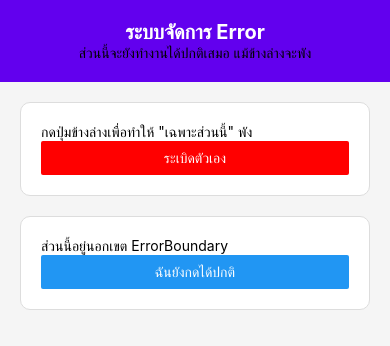
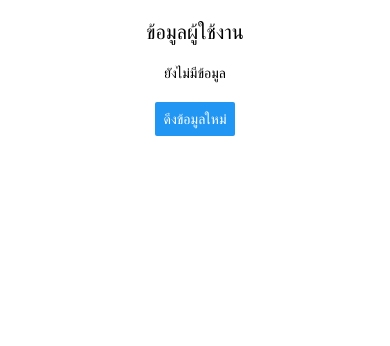
Before and after one commit to princesuke/tt-react-native-demo2, a React Native app: screen /Home in a window 390 px wide. Shown: the top 346 px of the page. Built offline with nearby package versions, Linux system fonts and the light colour scheme.

Commit message:
fix watch saga

```diff
--- a/App.js
+++ b/App.js
@@ -7,11 +7,12 @@ import { View, Button } from "react-native";
 
 import Counter2Screen from "./src/features/demo/Counter2Screen";
 import AppErrorScreen from "./src/features/demo/AppErrorScreen";
+import UserScreen from "./src/features/demo/UserScreen";
 
 export default function App() {
 
-
-  return <AppErrorScreen />
+  // return <UserScreen />
+  // return <AppErrorScreen />
 
   // return <ThemeSwitcherScreen />
 
@@ -37,8 +38,10 @@ export default function App() {
 
   return (
     <Provider store={store}>
+     <UserScreen />
+
       {/* <Counter2Screen /> */}
-      <AppNavigator />
+      {/* <AppNavigator /> */}
     </Provider>
   );
 }
--- /dev/null
+++ b/src/features/demo/UserScreen.js
@@ -0,0 +1,39 @@
+import { View, Text, Button, ActivityIndicator } from 'react-native';
+import { useDispatch, useSelector } from 'react-redux';
+import { userActions } from '../../store/slices/userSlice';
+
+export default function UserScreen() {
+  const dispatch = useDispatch();
+
+  // (2) ดึงข้อมูลจาก Store มาใช้งาน (ดึงจาก state.user ตามที่ตั้งใน store/index.js)
+  const { data, loading, error } = useSelector((state) => state.user);
+
+  const handleFetchData = () => {
+    // (3) สั่งงาน! เมื่อ dispatch ตัวนี้ Saga จะได้ยินแล้ววิ่งไปยิง API ทันที
+    dispatch(userActions.fetchRequest(1));
+  };
+
+  return (
+    <View style={{ padding: 20, alignItems: 'center' }}>
+      <Text style={{ fontSize: 20, marginBottom: 20 }}>ข้อมูลผู้ใช้งาน</Text>
+
+      {/* แสดงสถานะการโหลด */}
+      {loading && <ActivityIndicator size="large" color="#0000ff" />}
+
+      {/* แสดง Error ถ้ามี */}
+      {error && <Text style={{ color: 'red' }}>Error: {error}</Text>}
+
+      {/* แสดงข้อมูลที่ได้จาก Store */}
+      {data ? (
+        <View style={{ marginBottom: 20 }}>
+          <Text>ชื่อ: {data.name}</Text>
+          <Text>อีเมล: {data.email}</Text>
+        </View>
+      ) : (
+          <Text style={{ marginBottom: 20 }}>ยังไม่มีข้อมูล</Text>
+        )}
+
+      <Button title="ดึงข้อมูลใหม่" onPress={handleFetchData} />
+    </View>
+  );
+};
--- a/src/store/sagas/index.js
+++ b/src/store/sagas/index.js
@@ -3,6 +3,6 @@ import { watchUserSaga } from "./userSaga";
 
 export default function* rootSaga() {
     yield all([
-        watchUserSaga
+        watchUserSaga()
     ]);
 }
--- a/src/store/sagas/userSaga.js
+++ b/src/store/sagas/userSaga.js
@@ -5,6 +5,7 @@ import { userActions } from "../slices/userSlice";
 const fetchUserApi = (id) => axios.get(`https://jsonplaceholder.typicode.com/users/${id}`)
 
 export function* handleFetchUser(action) {
+    // console.log('id=>', action.payload)
     try {
         const response = yield call(fetchUserApi, action.payload);
 
@@ -17,5 +18,6 @@ export function* handleFetchUser(action) {
 }
 
 export function* watchUserSaga() {
+    // console.log('watchUserSaga')
     yield takeEvery(userActions.fetchRequest.type, handleFetchUser);
 }
```
